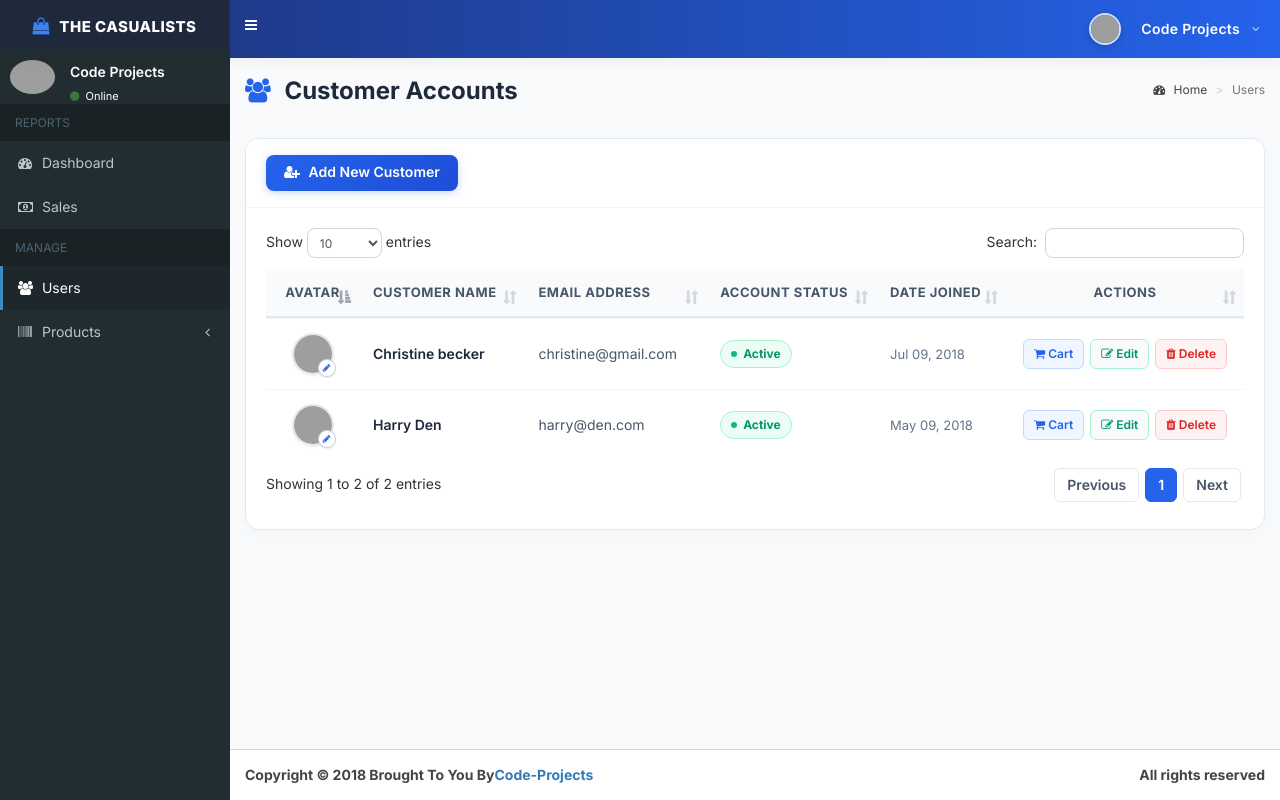
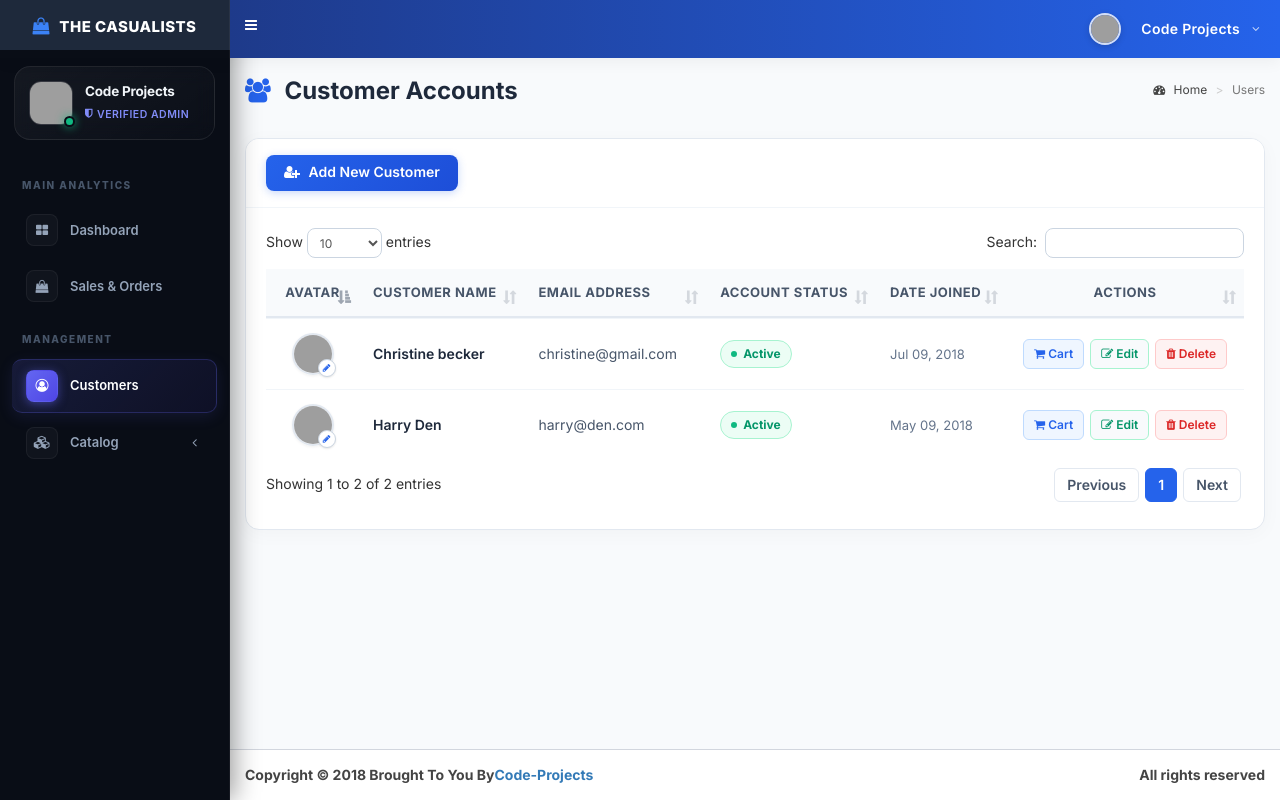
Before and after one commit to GRRifat/ECOMMERCE-project-php, a PHP site: page /ecommerce/admin/users.php in a window 1280 px wide. Run offline with PHP 8.4, Linux system fonts and the light colour scheme; a user stored in the database is signed in; data comes from the database, SQL or seed files in the repository; some libraries are stand-ins or nearby versions; grey boxes are pictures that could not be loaded.

Commit message:
Menubar  Design update

```diff
--- a/admin/includes/menubar.php
+++ b/admin/includes/menubar.php
@@ -1,37 +1,256 @@
+<?php
+  // Dynamic active page detection
+  $current_page = basename($_SERVER['PHP_SELF']);
+  $is_catalog = in_array($current_page, ['products.php', 'category.php']);
+?>
+
+<!-- Ultra-Modern Aesthetic Sidebar Styling -->
+<style>
+  /* Deep Midnight Canvas */
+  .main-sidebar {
+    background: #090d16 !important;
+    border-right: 1px solid rgba(255, 255, 255, 0.05);
+    box-shadow: 4px 0 24px rgba(0, 0, 0, 0.4);
+    font-family: -apple-system, BlinkMacSystemFont, "Segoe UI", Roboto, "Inter", sans-serif;
+  }
+
+  .sidebar {
+    padding-bottom: 25px;
+  }
+
+  /* Aesthetic User Glass Card */
+  .sidebar .user-card-wrap {
+    margin: 16px 14px 22px 14px;
+    padding: 14px;
+    background: linear-gradient(145deg, rgba(255, 255, 255, 0.05) 0%, rgba(255, 255, 255, 0.01) 100%);
+    border: 1px solid rgba(255, 255, 255, 0.08);
+    backdrop-filter: blur(10px);
+    border-radius: 16px;
+    display: flex;
+    align-items: center;
+    gap: 12px;
+    transition: all 0.3s ease;
+  }
+  .sidebar .user-card-wrap:hover {
+    border-color: rgba(99, 102, 241, 0.3);
+    background: rgba(255, 255, 255, 0.06);
+    box-shadow: 0 8px 20px rgba(0, 0, 0, 0.25);
+  }
+
+  .sidebar .user-avatar-box {
+    position: relative;
+    width: 44px;
+    height: 44px;
+    flex-shrink: 0;
+  }
+  .sidebar .user-avatar-box img {
+    width: 100%;
+    height: 100%;
+    border-radius: 12px;
+    object-fit: cover;
+    border: 1.5px solid rgba(255, 255, 255, 0.15);
+  }
+  .sidebar .live-dot {
+    position: absolute;
+    bottom: -2px;
+    right: -2px;
+    width: 11px;
+    height: 11px;
+    background: #10b981;
+    border: 2px solid #090d16;
+    border-radius: 50%;
+    box-shadow: 0 0 10px rgba(16, 185, 129, 0.8);
+  }
+
+  .sidebar .user-meta {
+    overflow: hidden;
+  }
+  .sidebar .user-meta h4 {
+    margin: 0 0 3px 0;
+    font-size: 13.5px;
+    font-weight: 700;
+    color: #f1f5f9;
+    white-space: nowrap;
+    overflow: hidden;
+    text-overflow: ellipsis;
+    letter-spacing: -0.2px;
+  }
+  .sidebar .user-badge {
+    display: inline-flex;
+    align-items: center;
+    gap: 4px;
+    font-size: 10.5px;
+    font-weight: 600;
+    color: #818cf8;
+    text-transform: uppercase;
+    letter-spacing: 0.5px;
+  }
+
+  /* Minimal Category Headers */
+  .sidebar-menu > li.header {
+    background: transparent !important;
+    color: #475569 !important;
+    font-size: 10px !important;
+    font-weight: 800 !important;
+    letter-spacing: 1.5px !important;
+    padding: 16px 22px 8px 22px !important;
+    text-transform: uppercase;
+  }
+
+  /* Sleek Floating Links */
+  .sidebar-menu > li > a {
+    padding: 10px 14px !important;
+    color: #94a3b8 !important;
+    font-size: 13px;
+    font-weight: 600;
+    margin: 4px 12px;
+    border-radius: 10px;
+    display: flex !important;
+    align-items: center;
+    border-left: none !important;
+    transition: all 0.25s cubic-bezier(0.4, 0, 0.2, 1);
+  }
+
+  .sidebar-menu > li > a .icon-glow {
+    width: 32px;
+    height: 32px;
+    display: flex;
+    align-items: center;
+    justify-content: center;
+    border-radius: 8px;
+    background: rgba(255, 255, 255, 0.03);
+    border: 1px solid rgba(255, 255, 255, 0.05);
+    margin-right: 12px;
+    font-size: 13px;
+    color: #94a3b8;
+    transition: all 0.25s ease;
+  }
+
+  /* Hover and Active Transitions */
+  .sidebar-menu > li > a:hover {
+    background: rgba(255, 255, 255, 0.05) !important;
+    color: #ffffff !important;
+    transform: translateX(3px);
+  }
+  .sidebar-menu > li > a:hover .icon-glow {
+    background: rgba(99, 102, 241, 0.15);
+    border-color: rgba(99, 102, 241, 0.3);
+    color: #a5b4fc;
+  }
+
+  /* Active Pill with Gradient & Glow */
+  .sidebar-menu > li.active > a {
+    background: linear-gradient(135deg, rgba(99, 102, 241, 0.16) 0%, rgba(79, 70, 229, 0.08) 100%) !important;
+    color: #ffffff !important;
+    border: 1px solid rgba(99, 102, 241, 0.25);
+    box-shadow: 0 4px 15px rgba(99, 102, 241, 0.12);
+  }
+  .sidebar-menu > li.active > a .icon-glow {
+    background: linear-gradient(135deg, #6366f1 0%, #4f46e5 100%);
+    border-color: transparent;
+    color: #ffffff;
+    box-shadow: 0 2px 10px rgba(99, 102, 241, 0.5);
+  }
+
+  /* Treeview Submenu */
+  .sidebar-menu .treeview-menu {
+    background: transparent !important;
+    padding: 2px 0 6px 34px !important;
+    margin: 0 12px;
+    border-left: 1px dashed rgba(255, 255, 255, 0.1);
+  }
+  .sidebar-menu .treeview-menu > li > a {
+    color: #64748b !important;
+    font-size: 12.5px;
+    padding: 7px 12px !important;
+    font-weight: 500;
+    border-radius: 8px;
+    display: flex;
+    align-items: center;
+    gap: 8px;
+    transition: all 0.2s ease;
+  }
+  .sidebar-menu .treeview-menu > li > a:hover {
+    color: #f8fafc !important;
+    background: rgba(255, 255, 255, 0.04);
+    transform: translateX(3px);
+  }
+  .sidebar-menu .treeview-menu > li.active > a {
+    color: #818cf8 !important;
+    font-weight: 700;
+    background: rgba(99, 102, 241, 0.1);
+  }
+  .sidebar-menu .treeview-menu > li > a i {
+    font-size: 6px !important;
+    opacity: 0.6;
+  }
+  .sidebar-menu .treeview-menu > li.active > a i {
+    opacity: 1;
+    color: #818cf8 !important;
+  }
+</style>
+
 <aside class="main-sidebar">
-  <!-- sidebar: style can be found in sidebar.less -->
   <section class="sidebar">
-    <!-- Sidebar user panel -->
-    <div class="user-panel">
-      <div class="pull-left image">
-        <img src="<?php echo (!empty($admin['photo'])) ? '../images/'.$admin['photo'] : '../images/profile.jpg'; ?>" class="img-circle" alt="User Image">
+
+    <!-- Aesthetic User Card -->
+    <div class="user-card-wrap">
+      <div class="user-avatar-box">
+        <img src="<?php echo (!empty($admin['photo'])) ? '../images/'.$admin['photo'] : '../images/profile.jpg'; ?>" alt="Admin Profile">
+        <span class="live-dot"></span>
       </div>
-      <div class="pull-left info">
-        <p><?php echo $admin['firstname'].' '.$admin['lastname']; ?></p>
-        <a><i class="fa fa-circle text-success"></i> Online</a>
+      <div class="user-meta">
+        <h4><?php echo htmlspecialchars($admin['firstname'].' '.$admin['lastname']); ?></h4>
+        <span class="user-badge"><i class="fa fa-shield"></i> Verified Admin</span>
       </div>
     </div>
-    <!-- sidebar menu: : style can be found in sidebar.less -->
+
+    <!-- Navigation Menu -->
     <ul class="sidebar-menu" data-widget="tree">
-      <li class="header">REPORTS</li>
-      <li><a href="home.php"><i class="fa fa-dashboard"></i> <span>Dashboard</span></a></li>
-      <li><a href="sales.php"><i class="fa fa-money"></i> <span>Sales</span></a></li>
-      <li class="header">MANAGE</li>
-      <li><a href="users.php"><i class="fa fa-users"></i> <span>Users</span></a></li>
-      <li class="treeview">
+
+      <li class="header">Main Analytics</li>
+
+      <li class="<?php echo ($current_page == 'home.php') ? 'active' : ''; ?>">
+        <a href="home.php">
+          <span class="icon-glow"><i class="fa fa-th-large"></i></span>
+          <span>Dashboard</span>
+        </a>
+      </li>
+
+      <li class="<?php echo ($current_page == 'sales.php' || $current_page == 'sales_print.php') ? 'active' : ''; ?>">
+        <a href="sales.php">
+          <span class="icon-glow"><i class="fa fa-shopping-bag"></i></span>
+          <span>Sales & Orders</span>
+        </a>
+      </li>
+
+      <li class="header">Management</li>
+
+      <li class="<?php echo ($current_page == 'users.php' || $current_page == 'cart.php') ? 'active' : ''; ?>">
+        <a href="users.php">
+          <span class="icon-glow"><i class="fa fa-user-circle-o"></i></span>
+          <span>Customers</span>
+        </a>
+      </li>
+
+      <li class="treeview <?php echo $is_catalog ? 'active menu-open' : ''; ?>">
         <a href="#">
-          <i class="fa fa-barcode"></i>
-          <span>Products</span>
+          <span class="icon-glow"><i class="fa fa-cubes"></i></span>
+          <span>Catalog</span>
           <span class="pull-right-container">
-            <i class="fa fa-angle-left pull-right"></i>
+            <i class="fa fa-angle-left pull-right" style="transition: transform 0.3s ease;"></i>
           </span>
         </a>
         <ul class="treeview-menu">
-          <li><a href="products.php"><i class="fa fa-circle-o"></i> Product List</a></li>
-          <li><a href="category.php"><i class="fa fa-circle-o"></i> Category</a></li>
+          <li class="<?php echo ($current_page == 'products.php') ? 'active' : ''; ?>">
+            <a href="products.php"><i class="fa fa-circle"></i> Products List</a>
+          </li>
+          <li class="<?php echo ($current_page == 'category.php') ? 'active' : ''; ?>">
+            <a href="category.php"><i class="fa fa-circle"></i> Categories</a>
+          </li>
         </ul>
       </li>
+
     </ul>
   </section>
-  <!-- /.sidebar -->
 </aside>
```
